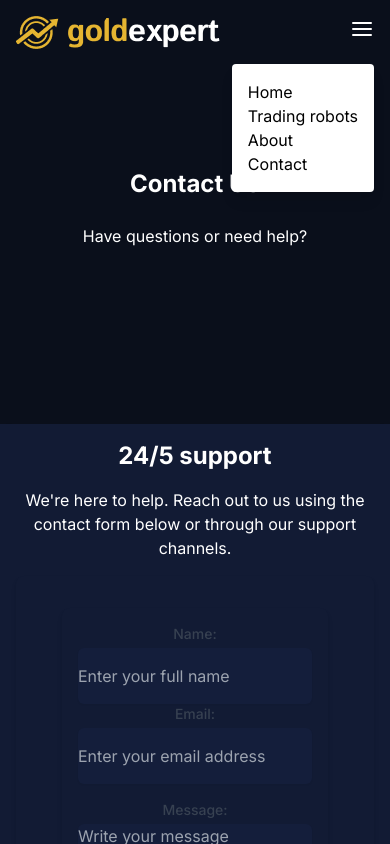
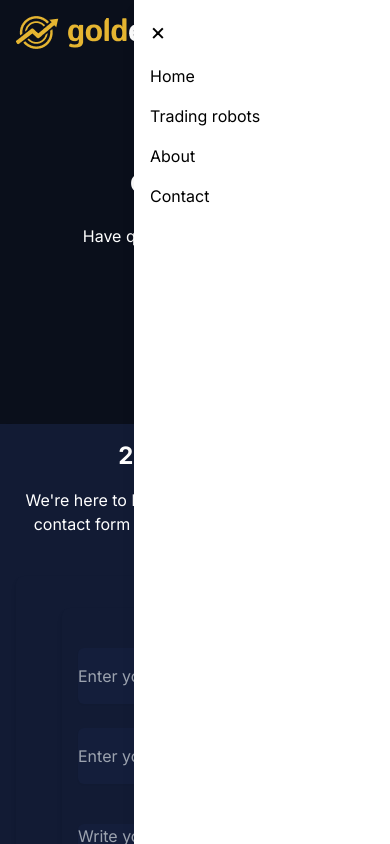
Before and after one commit to dragoljub123/goldexpert, a Next.js app: page /ContactUs in a window 390 px wide. Both pictures are taken after a click on the button 362 px from the left and 29 px from the top of the page. Shown: the top 844 px of the page. Built offline with nearby package versions, Linux system fonts and the light colour scheme.

Commit message:
navbarright side

```diff
--- a/app/components/Navbar.tsx
+++ b/app/components/Navbar.tsx
@@ -14,7 +14,7 @@ export const Navbar = () => {
   const navigation = [
     { title: "Home", href: "/" },
     { title: "Trading robots", href: "/Tradingrobots" },
-    { title: "About ", href: "/AboutUS" },
+    { title: "About", href: "/AboutUS" },
     { title: "Contact", href: "/ContactUs" },
   ];
   const [showLinks, setShowLinks] = useState(false);
@@ -22,23 +22,23 @@ export const Navbar = () => {
   const toggleLinks = () => {
     setShowLinks(!showLinks);
   };
+
   return (
-    <div className="w-full  h-16   z-50 ">
+    <div className="w-full h-16 z-50">
       <div className="max-w-screen-xl mx-auto flex items-center justify-between px-4 lg:px-0 h-full">
-        <Logo title="Capitalrevo" className="text-black " />
+        <Logo title="Capitalrevo" className="text-black" />
         <div className="hidden lg:inline-flex items-center gap-10 text-white">
           {navigation.map((item) => (
-            <Link key={item?.title} href={item?.href} className="text-sm  ">
-              {item?.title}
+            <Link key={item.title} href={item.href} className="text-sm">
+              {item.title}
             </Link>
           ))}
-
           <button className="bg-customBlue text-white px-12 py-1 rounded-3xl hover:bg-zlatna transition-colors duration-300 w-25">
             Get started
           </button>
         </div>
 
-        <div className="md:hidden ">
+        <div className="md:hidden">
           <button
             onClick={toggleLinks}
             className="text-white text-2xl focus:outline-none"
@@ -46,10 +46,16 @@ export const Navbar = () => {
             <FiMenu />
           </button>
           {showLinks && (
-            <div className="flex flex-col absolute top-16 right-4 bg-white  p-4 rounded shadow-lg ">
+            <div className="fixed top-0 right-0 w-64 h-full bg-white p-4 shadow-lg transition-transform transform translate-x-0">
+              <button
+                onClick={toggleLinks}
+                className="text-black text-2xl focus:outline-none mb-4"
+              >
+                &times;
+              </button>
               {navigation.map((item) => (
-                <Link key={item?.title} href={item?.href}>
-                  {item?.title}
+                <Link key={item.title} href={item.href} className="block mb-4">
+                  {item.title}
                 </Link>
               ))}
             </div>
```
